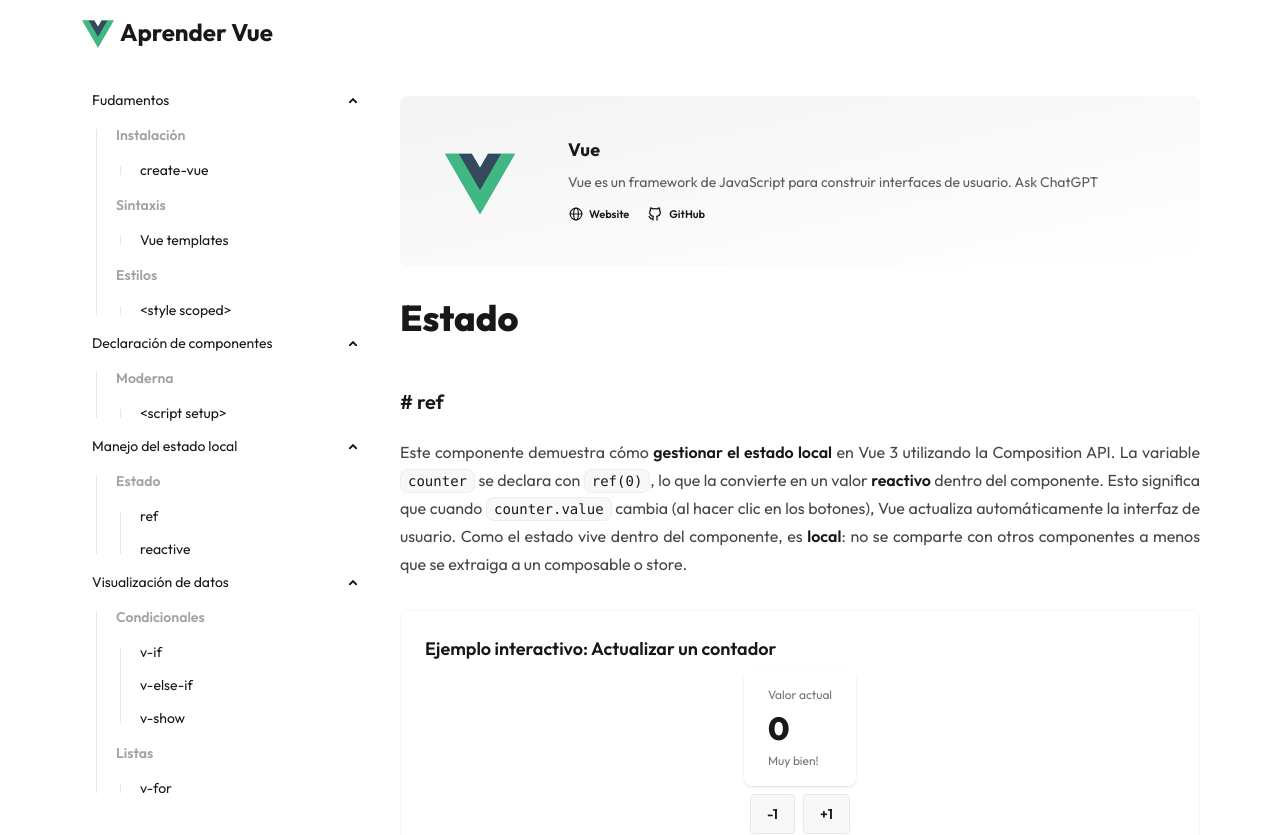
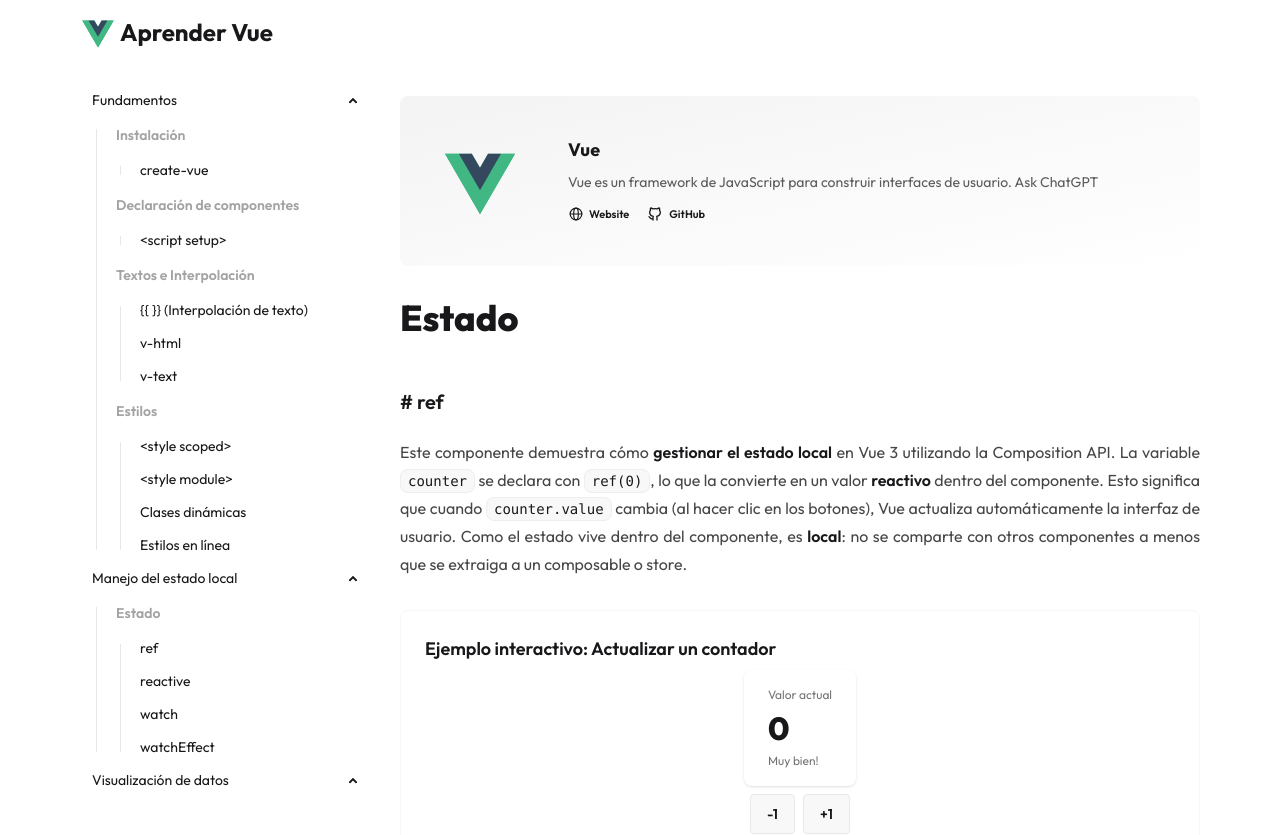
Before and after one commit to valerianomacuri/learning-vue, a Vue app: page / in a window 1280 px wide. Shown: the top 835 px of the page. Built offline with nearby package versions, Linux system fonts and the light colour scheme.

Commit message:
add menu data

```diff
--- a/index.html
+++ b/index.html
@@ -4,7 +4,7 @@
     <meta charset="UTF-8" />
     <link rel="icon" href="/favicon.ico" />
     <meta name="viewport" content="width=device-width, initial-scale=1.0" />
-    <title>Vite App</title>
+    <title>Learning Vue</title>
   </head>
   <body>
     <div id="app"></div>
--- a/src/shared/data/menu.ts
+++ b/src/shared/data/menu.ts
@@ -7,229 +7,333 @@
 
 export const menu: Menu[] = [
   {
-    name: 'Fudamentos',
+    name: 'Fundamentos', // Sección principal: Conceptos básicos de Vue.js
     path: 'fundamentals',
     children: [
       {
-        name: 'Instalación',
+        name: 'Instalación', // Cómo configurar un proyecto Vue.
         children: [
           {
-            name: 'create-vue',
+            name: 'create-vue', // Herramienta oficial para iniciar nuevos proyectos Vue.
           },
         ],
       },
       {
-        name: 'Sintaxis',
-        path: 'syntax',
+        name: 'Declaración de componentes', // Formas de definir componentes Vue.
+        path: 'declaration',
         children: [
           {
-            name: 'Vue templates',
-            path: '#vue-templates',
+            name: '<script setup>', // Azúcar sintáctica para usar Composition API de forma concisa.
+            path: '#script-setup',
           },
         ],
       },
       {
-        name: 'Estilos',
-        path: '',
+        name: 'Textos e Interpolación', // Mostrar texto y datos reactivos.
         children: [
           {
-            name: '<style scoped>',
+            name: '{{ }} (Interpolación de texto)', // Insertar valores reactivos en el template.
+            path: '#interpolation',
+          },
+          {
+            name: 'v-html', // Renderizar HTML sin sanitizar (¡usar con precaución!).
+            path: '#v-html',
+          },
+          {
+            name: 'v-text', // Similar a interpolación, pero establece el textContent del elemento.
+            path: '#v-text',
+          },
+        ],
+      },
+      {
+        name: 'Estilos', // Cómo aplicar estilos a los componentes.
+        path: 'styles', // Añadido 'styles' para la ruta de esta sección.
+        children: [
+          {
+            name: '<style scoped>', // Estilos que se aplican solo al componente actual.
             path: '#style-scoped',
+          },
+          {
+            name: '<style module>', // Estilos con módulos CSS para evitar conflictos.
+            path: '#style-module',
+          },
+          {
+            name: 'Clases dinámicas', // Cómo aplicar clases CSS condicionalmente.
+            path: '#dynamic-classes',
+          },
+          {
+            name: 'Estilos en línea', // Cómo aplicar estilos CSS directamente en el HTML.
+            path: '#inline-styles',
           },
         ],
       },
     ],
   },
   {
-    name: 'Declaración de componentes',
-    path: 'declaration',
+    name: 'Manejo del estado local', // Gestión del estado dentro de un componente.
+    path: 'local-state',
     children: [
       {
-        name: 'Moderna',
-        path: 'modern',
+        name: 'Estado', // Introducción al estado reactivo.
         children: [
           {
-            name: '<script setup>',
-            path: '#script-setup',
+            name: 'ref', // Una forma de hacer variables reactivas.
+            path: '#ref',
+          },
+          {
+            name: 'reactive', // Una forma de hacer objetos reactivos.
+            path: '#reactive',
+          },
+          {
+            name: 'watch', // Observar y reaccionar a cambios específicos en el estado.
+            path: '#watch',
+          },
+          {
+            name: 'watchEffect', // Observar y ejecutar efectos secundarios basados en dependencias reactivas.
+            path: '#watch-effect',
           },
         ],
       },
     ],
   },
   {
-    name: 'Manejo del estado local',
-    path: 'local-state',
+    name: 'Visualización de datos', // Cómo mostrar datos en la interfaz.
+    path: 'data-display',
     children: [
       {
-        name: 'Estado',
+        name: 'Condicionales', // Mostrar u ocultar elementos basados en condiciones.
         children: [
           {
-            name: 'ref',
-            path: '#ref',
+            name: 'v-if', // Renderizado condicional de elementos (alterna el DOM).
+            path: '#v-if',
           },
           {
-            name: 'reactive',
-            path: '#reactive',
+            name: 'v-else-if', // Condición adicional para `v-if`.
+            path: '#v-else-if',
+          },
+          {
+            name: 'v-else', // Caso alternativo para `v-if` o `v-else-if`.
+            path: '#v-else',
+          },
+          {
+            name: 'v-show', // Muestra u oculta elementos con CSS (siempre en el DOM).
+            path: '#v-show',
+          },
+          {
+            name: 'template con v-if', // Usar `<template>` para agrupar elementos condicionales sin un wrapper.
+            path: '#template-v-if',
+          },
+        ],
+      },
+      {
+        name: 'Listas', // Renderizar colecciones de datos.
+        children: [
+          {
+            name: 'v-for', // Directiva para renderizar una lista de elementos.
+            path: '#v-for',
+          },
+          {
+            name: 'Key', // Atributo necesario para el seguimiento eficiente de listas.
+            path: '#key',
           },
         ],
       },
     ],
   },
   {
-    name: 'Visualización de datos',
-    path: 'data-display',
+    name: 'Comunicación entre componentes', // Formas en que los componentes interactúan.
+    path: 'communication',
     children: [
       {
-        name: 'Condicionales',
+        name: 'Padre → hijo', // Pasar datos del componente padre al hijo.
         children: [
           {
-            name: 'v-if',
-            path: '#v-if',
-          },
-          {
-            name: 'v-else-if',
-            path: '#v-else-if',
-          },
-          {
-            name: 'v-show',
-            path: '#v-show',
+            name: 'defineProps()', // Declarar las propiedades esperadas de un componente.
+            path: '#define-props',
           },
         ],
       },
       {
-        name: 'Listas',
+        name: 'Hijo → padre', // Enviar eventos y datos del componente hijo al padre.
         children: [
           {
-            name: 'v-for',
-            path: '#v-for',
+            name: 'emit($event)', // Emitir eventos personalizados desde el hijo.
+            path: '#emit',
+          },
+          {
+            name: 'defineEmits()', // Declarar los eventos que un componente puede emitir.
+            path: '#define-emits',
+          },
+        ],
+      },
+      {
+        name: 'Entre hermanos', // Compartir estado o comunicación entre componentes del mismo nivel.
+        children: [
+          {
+            name: 'provide/inject', // Un par para pasar datos profundamente en el árbol de componentes.
+            path: '#provide-inject',
+          },
+        ],
+      },
+      {
+        name: 'Slots / Children', // Cómo los componentes pueden aceptar y renderizar contenido pasado desde el padre.
+        path: 'slots-children',
+        children: [
+          {
+            name: '<slot>', // Punto de inserción de contenido para el componente.
+            path: '#slot',
+          },
+          {
+            name: 'Named Slots', // Slots con nombre para insertar contenido en ubicaciones específicas.
+            path: '#named-slots',
+          },
+          {
+            name: 'Scoped Slots', // Slots que exponen datos del hijo al padre.
+            path: '#scoped-slots',
           },
         ],
       },
     ],
   },
   {
-    name: 'Comunicación entre componentes',
-    path: 'communication',
+    name: 'Ciclo de vida del componente', // Ganchos (hooks) que se ejecutan en diferentes fases de un componente.
+    path: 'lifecycle',
     children: [
       {
-        name: 'Padre → hijo',
+        name: 'Montaje', // Ganchos antes y después de que el componente sea añadido al DOM.
+        path: 'mounting',
         children: [
           {
-            name: 'defineProps()',
-            path: '#define-props',
+            name: 'onBeforeMount()', // Se ejecuta justo antes de que el componente sea montado.
+            path: 'on-before-mount',
+          },
+          {
+            name: 'onMounted()', // Se ejecuta después de que el componente sea montado en el DOM.
+            path: 'on-mounted', // Corrección del nombre del gancho.
           },
         ],
       },
       {
-        name: 'Hijo → padre',
+        name: 'Actualización', // Ganchos antes y después de que el componente se actualice.
+        path: 'updating', // Añadido 'updating' para la ruta.
         children: [
           {
-            name: 'emit($event)',
-            path: '#emit',
+            name: 'onBeforeUpdate()', // Se ejecuta antes de que el DOM del componente se actualice.
+            path: 'on-before-update',
+          },
+          {
+            name: 'onUpdated()', // Se ejecuta después de que el DOM del componente se actualice.
+            path: 'on-updated',
           },
         ],
       },
       {
-        name: 'Entre hermanos',
+        name: 'Desmontaje', // Ganchos antes y después de que el componente sea removido del DOM.
+        path: 'unmounting', // Añadido 'unmounting' para la ruta.
         children: [
           {
-            name: 'provide/inject',
-            path: '#provide-inject',
+            name: 'onBeforeUnmount()', // Se ejecuta justo antes de que el componente sea desmontado.
+            path: 'on-before-unmount',
+          },
+          {
+            name: 'onUnmounted()', // Se ejecuta después de que el componente sea desmontado del DOM.
+            path: 'on-unmounted',
           },
         ],
       },
       {
-        name: 'Slots / Children',
-        path: 'slots-children',
+        name: 'Depuración y Error Handling', // Ganchos para depurar o manejar errores.
+        path: 'debugging-errors',
         children: [
           {
-            name: '<slot>',
+            name: 'onErrorCaptured()', // Captura errores propagados desde componentes descendientes.
+            path: 'on-error-captured',
+          },
+          {
+            name: 'onRenderTracked()', // Para depuración de reactividad: rastrea cuándo una propiedad reactiva es leída.
+            path: 'on-render-tracked',
+          },
+          {
+            name: 'onRenderTriggered()', // Para depuración de reactividad: rastrea cuándo una propiedad reactiva causa una re-renderización.
+            path: 'on-render-triggered',
           },
         ],
       },
     ],
   },
   {
-    name: 'Ciclo de vida del componente',
-    path: 'lifecycle',
+    name: 'Enrutamiento', // Navegación dentro de la aplicación con Vue Router.
+    path: 'routing',
     children: [
       {
-        name: 'Montaje',
-        path: 'mounting',
-        children: [
-          {
-            name: 'onBeforeMount()',
-            path: 'on-before-mount',
-          },
-          {
-            name: 'onMount()',
-            path: 'on-mount',
-          },
-        ],
+        name: 'Configuración', // Cómo configurar Vue Router en tu aplicación.
+        path: 'configuration',
       },
       {
-        name: 'Actualización',
+        name: 'Rutas anidadas', // Definir rutas que son hijos de otras rutas.
+        path: 'nested-routes',
       },
       {
-        name: 'Desmontaje',
+        name: 'Navegación declarativa', // Usar el componente `<router-link>` para la navegación.
+        path: 'declarative-navigation', // Nombre más específico.
+      },
+      {
+        name: 'Navegación programática', // Usar métodos de router (ej., `router.push()`) para navegar.
+        path: 'programmatic-navigation',
+      },
+      {
+        name: 'Parámetros de ruta', // Capturar valores de la URL como parámetros.
+        path: 'route-params',
+      },
+      {
+        name: 'Guards de navegación', // Proteger rutas con lógica de autorización o redirección.
+        path: 'navigation-guards',
       },
     ],
   },
   {
-    name: 'Enrutamiento',
-    path: 'routing',
-    children: [
-      {
-        name: 'Configuración',
-        path: 'configuration',
-      },
-      {
-        name: 'Rutas anidadas',
-        path: 'nested-routes',
-      },
-      {
-        name: 'Navegación',
-        path: 'navigation',
-      },
-      {
-        name: 'Navegación programática',
-        path: 'programmatic-navigation',
-      },
-    ],
-  },
-  {
-    name: 'Manejo del estado global',
+    name: 'Manejo del estado global', // Gestión del estado compartido entre múltiples componentes.
     path: 'global-state',
     children: [
       {
-        name: 'Pinia',
+        name: 'Pinia', // El store de estado recomendado para Vue.js.
         path: 'pinia',
       },
     ],
   },
   {
-    name: 'Performance y Optimización',
+    name: 'Performance y Optimización', // Técnicas para mejorar el rendimiento de la aplicación.
     path: 'performance',
     children: [
       {
-        name: 'Lazy Loading',
+        name: 'Lazy Loading', // Carga de componentes o rutas solo cuando son necesarios.
+        path: 'lazy-loading',
         children: [
           {
-            name: 'defineAsyncComponent()',
+            name: 'defineAsyncComponent()', // Cargar componentes de forma asíncrona.
+            path: '#define-async-component',
+          },
+          {
+            name: 'Lazy Loading de Rutas', // Cargar módulos de ruta de forma asíncrona con Vue Router.
+            path: '#lazy-loading-routes',
           },
         ],
       },
       {
-        name: 'Memoización',
+        name: 'Memoización', // Caché de valores computados para evitar recálculos innecesarios.
+        path: 'memoization',
         children: [
           {
-            name: 'computed()',
+            name: 'computed()', // Propiedades computadas que son inherentemente memoizadas.
+            path: '#computed-memoization', // Nombre más descriptivo.
           },
           {
-            name: 'watch()',
+            name: 'watch()', // Uso de `watch` para optimizaciones específicas.
+            path: '#watch-optimization',
           },
           {
-            name: 'cache()',
+            name: 'v-once', // Renderiza un elemento o componente solo una vez.
+            path: '#v-once',
           },
         ],
       },
```
